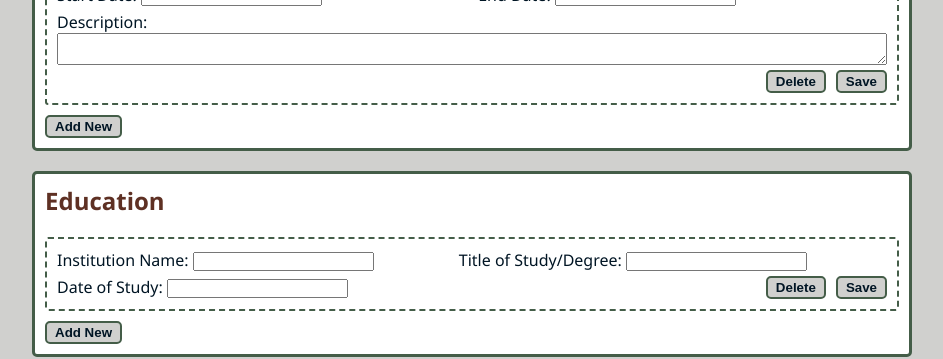
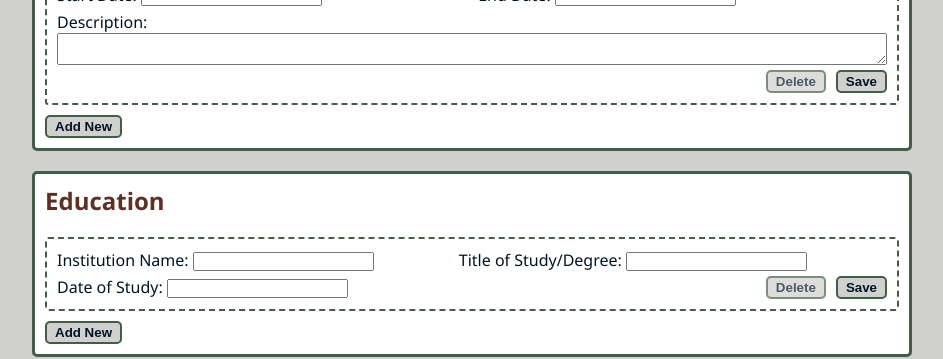
Before and after one commit to bertcherry/cv-app, a React (Vite) app: page / in a window 1280 px wide. Shown: the part 397-756 px from the top of the page, without its empty margins (168-1111 px from the left). Built offline with nearby package versions, Linux system fonts and the light colour scheme.

Commit message:
fix disable delete with only one item in list

```diff
--- a/src/components/Education.jsx
+++ b/src/components/Education.jsx
@@ -19,8 +19,8 @@ export default function Education( { editedIds, dataList, createEducation, editD
                     <label>Title of Study/Degree: <input name="title" type="text" onChange={(e) => changeData(e, educationItem.id)} value={educationItem.title}></input></label>
                     <label>Date of Study: <input name="date" type="text" onChange={(e) => changeData(e, educationItem.id)} value={educationItem.date}/></label>
                     <div className="button-wrapper">
-                        <button onClick={() => deleteData(educationItem.id)}>Delete</button>
-                        <button type="submit" disabled={!editedIds.includes(educationItem.id)} onClick={(e) => handleSave(e, educationItem.id)}>Save</button>
+                        <button disabled={educationList.length === 1} onClick={() => deleteData(educationItem.id)}>Delete</button>
+                        <button type="submit" onClick={(e) => handleSave(e, educationItem.id)}>Save</button>
                     </div>
                 </form>
             )
--- a/src/components/WorkExperience.jsx
+++ b/src/components/WorkExperience.jsx
@@ -25,8 +25,8 @@ export default function WorkExperience( { editedIds, dataList, createWork, editD
                         <textarea id="description" name="description" onChange={(e) => changeData(e, workItem.id)} value={workItem.description}></textarea>
                     </div>
                     <div className="button-wrapper">
-                        <button onClick={() => deleteData(workItem.id)}>Delete</button>
-                        <button type="submit" disabled={!editedIds.includes(workItem.id)} onClick={(e) => handleSave(e, workItem.id)}>Save</button>
+                        <button disabled={workList.length === 1} onClick={() => deleteData(workItem.id)}>Delete</button>
+                        <button type="submit" onClick={(e) => handleSave(e, workItem.id)}>Save</button>
                     </div>
                 </form>
             )
--- a/src/styles/Theme.css
+++ b/src/styles/Theme.css
@@ -33,3 +33,8 @@ button {
     font-weight: 600;
     max-width: fit-content;
 }
+
+button:disabled {
+    opacity: .7;
+    cursor: not-allowed;
+}
```
